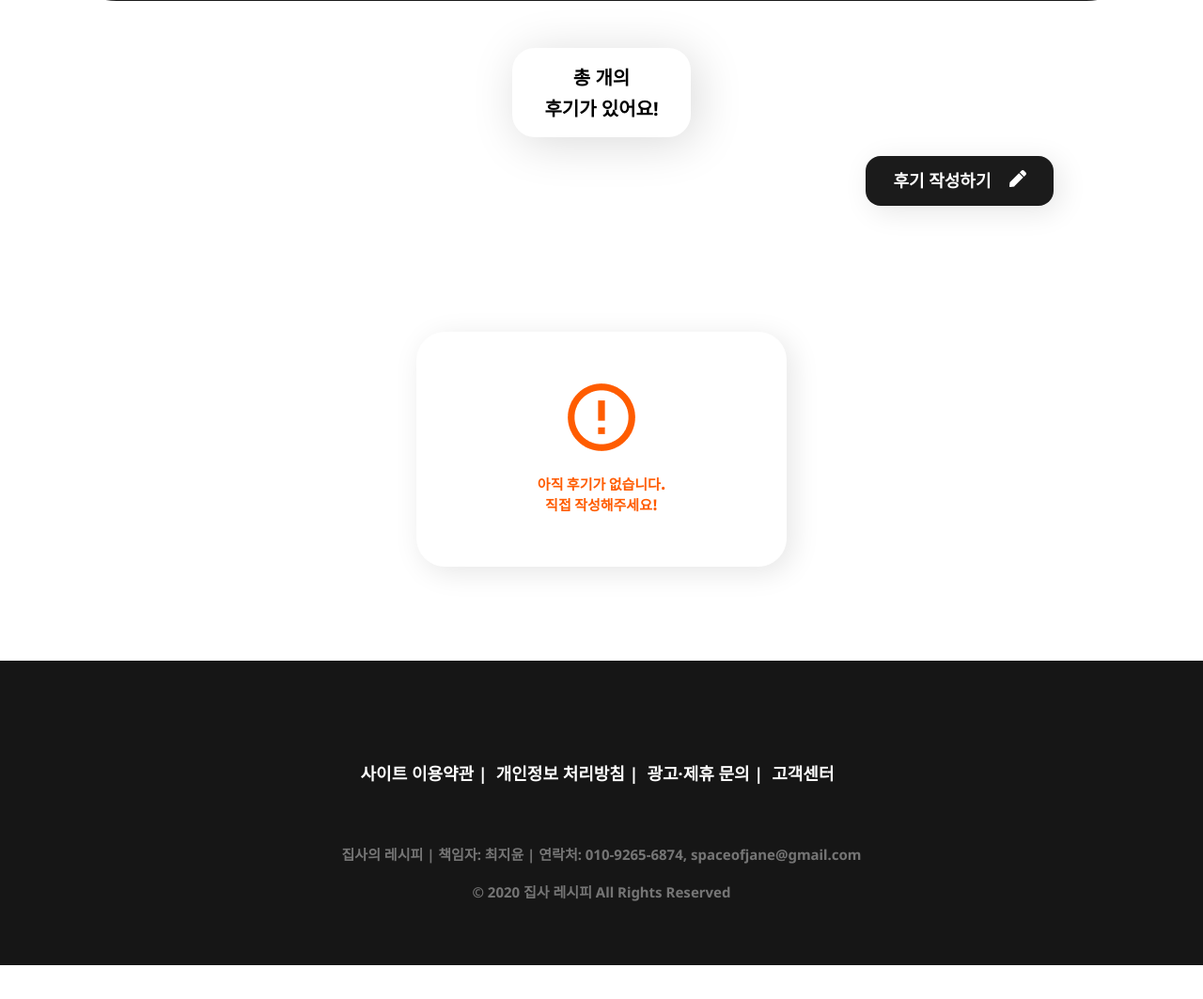
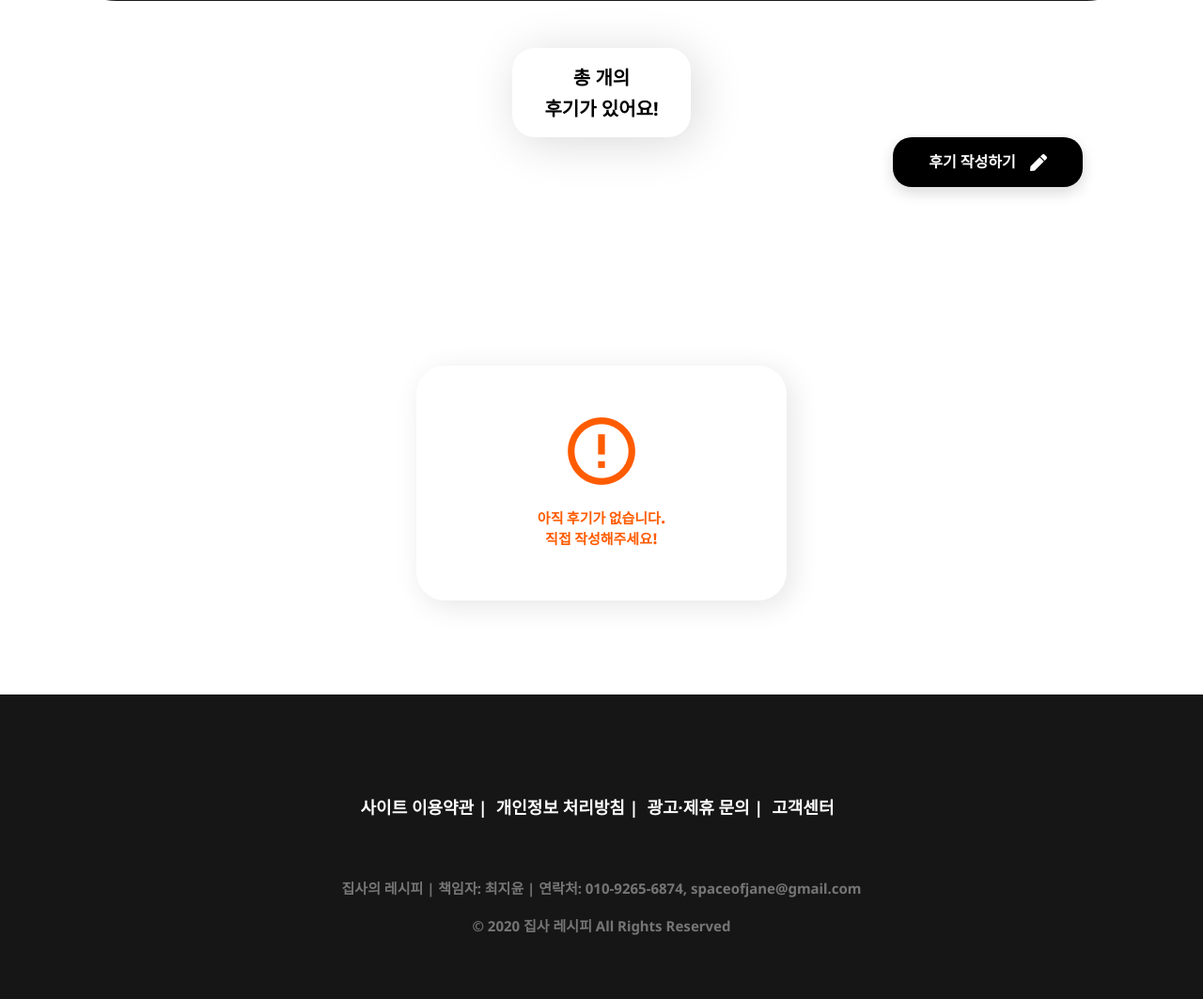
Before and after one commit to Animal-recipe/AnimalRecipe, a Django app: template templates/recipe/recipe_detail.html in a window 1280 px wide. Shown: the part 2230-3293 px from the top of the page at 94% size. Before the commit the page ends 3257 px from the top, so only its background shows below. Run offline with Django 3.2, Linux system fonts and the light colour scheme; the template is opened without the code that fills it, so the values that code supplies are empty; some libraries are stand-ins or nearby versions.

Commit message:
Fix recipe_detail

```diff
--- a/templates/recipe/recipe_detail.html
+++ b/templates/recipe/recipe_detail.html
@@ -177,12 +177,12 @@
     <div style="margin: 50px auto; width:100%; padding: 0 10%; display: inline-block; padding-bottom: 34px;">
         <p id="review_title" style="padding-top:15px; margin: 0 auto;">총 {{ count }}개의
             <br>후기가 있어요!</p>
-        <div id="create_review_css" style=" width: 200px; float:right; margin-right:3%;">
-            <a href="{% url 'review:create_review' recipe_id=recipe.id %}" style="color: #FFFFFF;">후기 작성하기</a>
-            <img style="margin-left:15px;" src="{% static 'img/recipe/recipe_list/recipe_write.png' %}" />
+        <div id="create_recipe_css">
+            <a href="{% url 'review:create_review' recipe_id=recipe.id %}" style="color: #FFFFFF;background-color:#000000;min-width:202px;">후기 작성하기<img style="margin-left:15px;" src="{% static 'img/recipe/recipe_list/recipe_write.png' %}" />
+            </a>
         </div>
     </div>
-    <div style="padding: 0 5%; overflow:auto; width:100%;display: flex;justify-content: space-around;">
+    <div style="padding: 0 5%; overflow:auto; width:100%;">
         {% if not reviews %}
         <div class="noResultBox" style="margin: 30px auto 100px;">
             <img src="{% static 'img/question/error.png' %}">
@@ -191,7 +191,7 @@
         </div>
         {% else %}
         {% for item in reviews %}
-        <div class="recipe_size" onclick="location.href='{% url 'review:detail_review' review_id=item.0.id %}'" style="margin: 0 auto; margin-bottom:50px;min-width:204px;">
+        <div class="recipe_size" onclick="location.href='{% url 'review:detail_review' review_id=item.0.id %}'">
             {% if item.1 %}
             <img class="recipe_img" src="{{ item.1 }}" class="card-img-top" alt="사진">
             {% else %}
```
